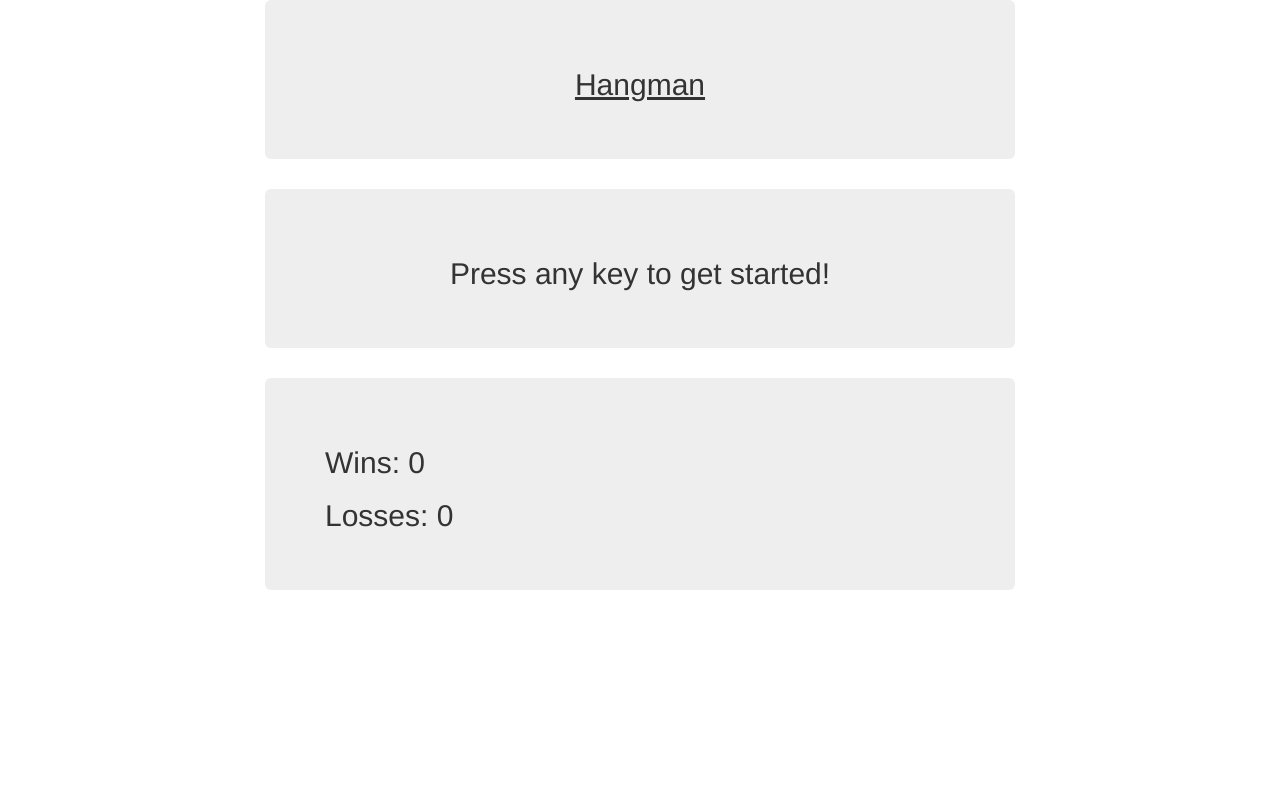
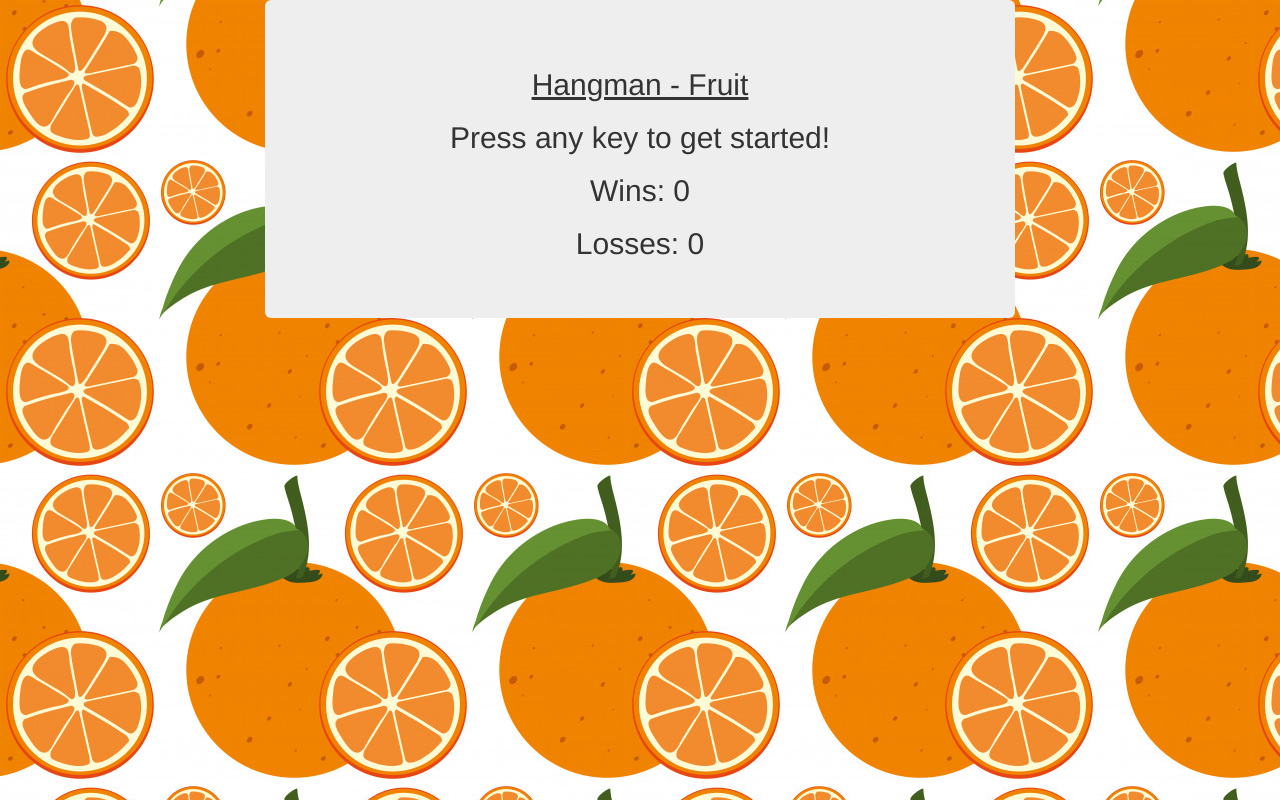
Before and after one commit to mikeytdan/Word-Guess-Game, a plain HTML site: page index.html in a window 1280 px wide. Drawn offline with nearby package versions, Linux system fonts and the light colour scheme.

Commit message:
Added a theme

```diff
--- a/assets/javascript/game.js
+++ b/assets/javascript/game.js
@@ -13,7 +13,7 @@ var game = {
     wins: 0,
     losses: 0,
     guessesLeft: 15,
-    words: ["HELLO", "HOUSE", "PROGRAMMING", "TELEPHONE", "BUILDING"],
+    words: ["apple", "banana", "berry", "blackberry", "blueberry", "boysenberry", "breadfruit", "cantaloupe", "cherry", "citron", "citrus", "coconut", "crabapple", "cranberry", "current", "date", "dragonfruit", "durian", "elderberry", "fig", "grape", "grapefruit", "guava", "honeydew", "jackfruit", "kiwi", "kumquat", "lemon", "lime", "lingonberry", "loquat", "lychee", "mango", "marionberry", "melon", "mulberry", "nectarine", "orange", "papaya", "peach", "pear", "persimmon", "pineapple", "plantain", "plum", "pomegranite", "pomelo", "prune", "quince", "raisin", "raspberry", "strawberry", "tangelo", "tangerine", "watermelon"],
 
     initialSetup: function () {
         hangman.style.display = "none";
@@ -27,7 +27,7 @@ var game = {
     newGame: function () {
         this.lettersGuessed = "";
         this.guessesLeft = 15;
-        this.currentWord = this.words[Math.floor(Math.random() * this.words.length)];
+        this.currentWord = this.words[Math.floor(Math.random() * this.words.length)].toLowerCase();
         this.update();
     },
 
@@ -110,7 +110,7 @@ document.onkeyup = function (event) {
         return // Invalid input
     }
 
-    var key = event.key.toUpperCase();
+    var key = event.key.toLowerCase();
     game.guess(key);
 }
 
--- a/index.html
+++ b/index.html
@@ -3,33 +3,43 @@
 
 <head>
     <meta charset="UTF-8">
-  <title>Rock Paper Scissors Part 2</title>
+    <title>Hangman - Fruit</title>
     <link rel="stylesheet" href="https://maxcdn.bootstrapcdn.com/bootstrap/3.3.7/css/bootstrap.min.css" />
 </head>
 
-<body>
+<body background="assets/images/orange.jpg">
 
 
     <div id="game">
         <div class="container">
             <div class="row">
-            <div class="col-md-offset-2 col-md-8">
-                <div class="jumbotron text-center">
-                    <h2><u>Hangman</u></h2>
-                </div>
-                <div class="jumbotron text-center" id="get-started">
+                <div class="col-md-offset-2 col-md-8 text-center">
+                    <div class="jumbotron">
+                        <h2>
+                            <u>Hangman - Fruit</u>
+                        </h2>
+                        <div id="get-started">
                             <h2>Press any key to get started!</h2>
                         </div>
-                <div class="jumbotron text-center" id="hangman">
-                    <h2><span id="guess-text"></span></h2>
+                        <div id="hangman">
+                            <h2>
+                                <span id="guess-text"></span>
+                            </h2>
                             <br>
                             <h2>Letters Already Guessed:</h2>
-                    <h2><span id="guessed-text"></span></h2>
-                    <h2>Guesses left: <span id="guesses-left-count-text"></span></h2>
+                            <h2>
+                                <span id="guessed-text"></span>
+                            </h2>
+                            <h2>Guesses left:
+                                <span id="guesses-left-count-text"></span>
+                            </h2>
                         </div>
-                <div class="jumbotron">
-                    <h2>Wins: <span id="wins-count-text"></span></h2>
-                    <h2>Losses: <span id="losses-count-text"></span></h2>
+                        <h2>Wins:
+                            <span id="wins-count-text"></span>
+                        </h2>
+                        <h2>Losses:
+                            <span id="losses-count-text"></span>
+                        </h2>
                     </div>
                 </div>
             </div>
```
Also changed, not shown: assets/images/orange.jpg (added). Lines whose indentation alone changed are shown as unchanged.
